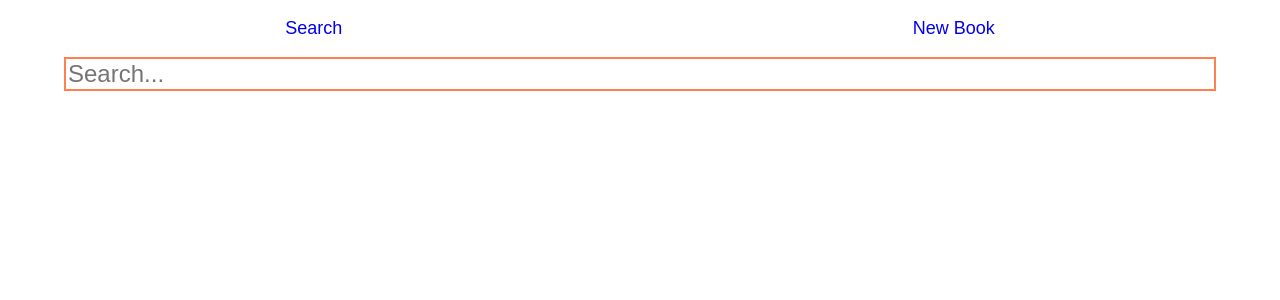
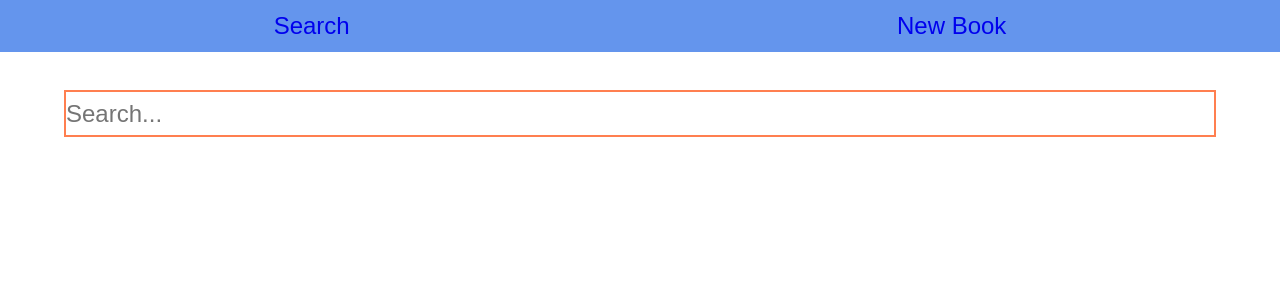
Before and after one commit to Ap0c/around-the-house, a Flask app: page / in a window 1280 px wide. Shown: the top 300 px of the page. Run offline with Flask 2, Linux system fonts and the light colour scheme.

Commit message:
Updated navbar and homepage styling.

```diff
--- a/book_db/static/styles.css
+++ b/book_db/static/styles.css
@@ -13,9 +13,10 @@ html, body {
 nav {
 	width: 100%;
 	display: flex;
-	padding: 1em 0;
-	font-size: large;
-	color: inherit;
+	padding: 0.5em 0;
+	font-size: x-large;
+	color: white;
+	background-color: cornflowerblue;
 }
 
 nav > a {
@@ -32,7 +33,7 @@ nav > a:visited {
 /* ----- Main ----- */
 
 main {
-	margin: 0 5%;
+	margin: 3% 5% 0;
 }
 
 
@@ -43,6 +44,7 @@ input[type=search] {
 	-webkit-appearance: textfield;
 	font-size: x-large;
 	color: inherit;
+	padding: 0.3em 0;
 	border: 2px solid coral;
 }
 
@@ -59,6 +61,7 @@ input[type=search]:focus {
 	padding: 0;
 	line-height: 1.5em;
 	color: cornflowerblue;
+	font-size: large;
 }
 
 .list li {
```
